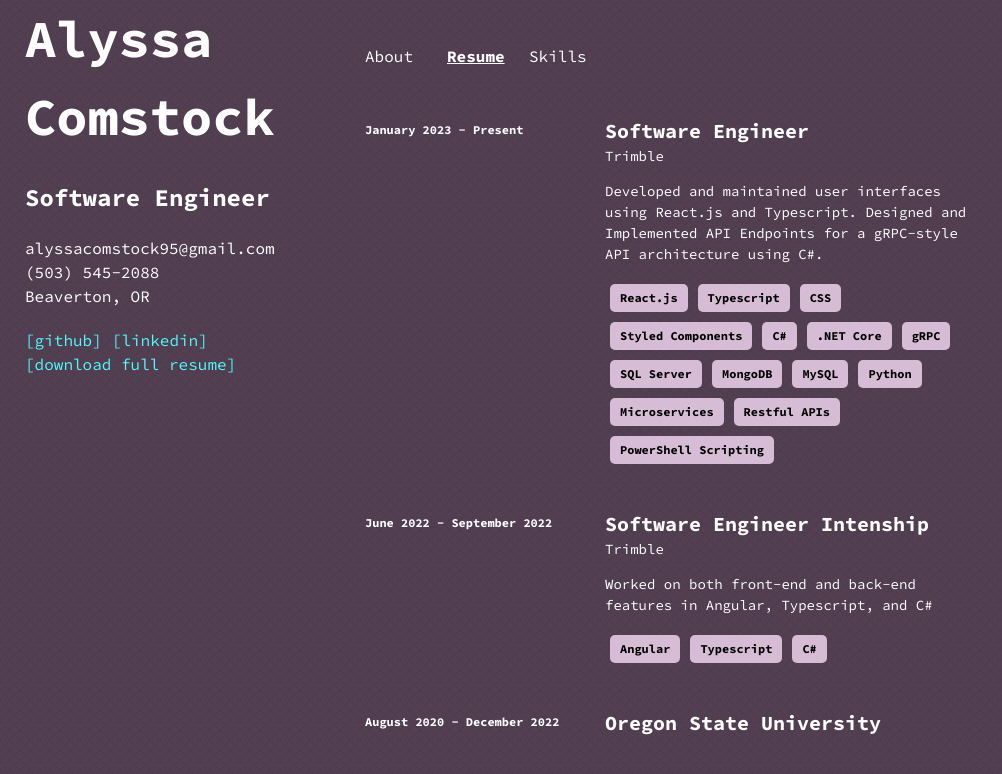
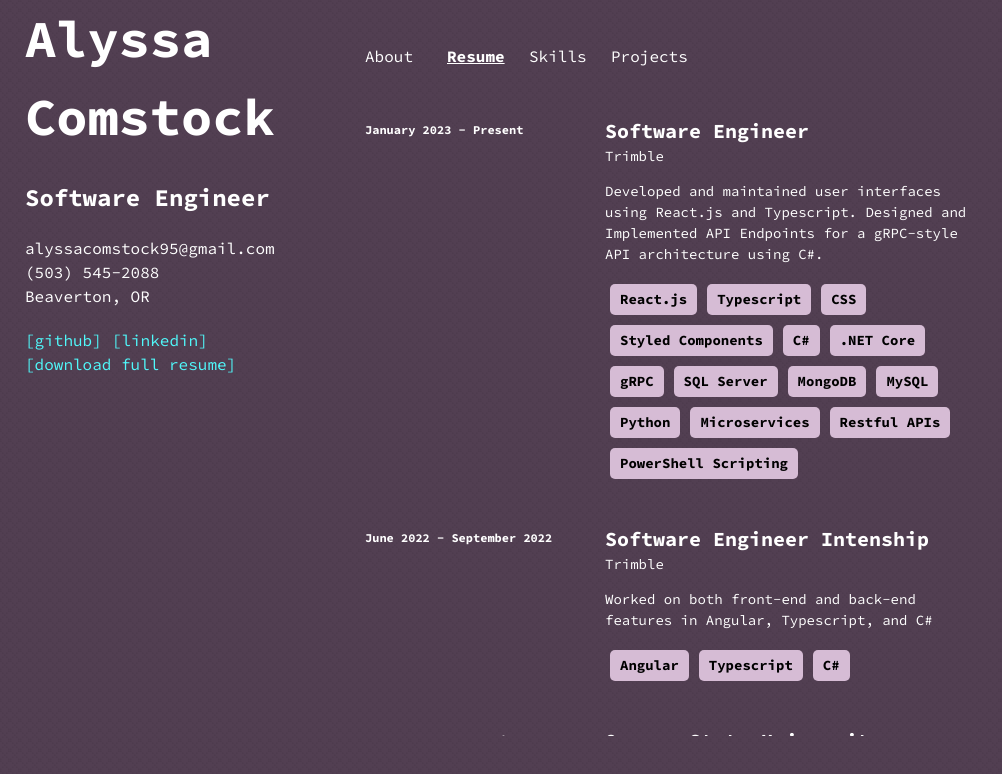
Before and after one commit to TealGlow/personal-site-2026, a React (Vite) app: page / in a window 1280 px wide. Both pictures are taken after a click on the element "Resume". Shown: the top 774 px of the page, without its empty margins (0-1002 px from the left). Built offline with nearby package versions, Linux system fonts and the light colour scheme.

Commit message:
pill component

```diff
--- a/src/components/Content.tsx
+++ b/src/components/Content.tsx
@@ -2,9 +2,10 @@ import styled from "styled-components";
 import ContentNavigation from "./ContentNavigation";
 import { useState } from "react";
 import {NavItems, type NavItemType } from "./ContentModels";
-import About from "./About";
-import Resume from "./Resume";
-import Skills from "./Skills";
+import About from "./Pages/About";
+import Resume from "./Pages/Resume";
+import Skills from "./Pages/Skills";
+import Projects from "./Pages/Projects";
 
 const Content = () => {
   const [currentNavItem, setCurrentNavItem] = useState<NavItemType>(
@@ -37,6 +38,8 @@ const buildContent = (item: NavItemType) => {
       return <Resume />;
     case NavItems.SKILLS:
       return <Skills />;
+    case NavItems.PROJECTS:
+      return <Projects />;
     default:
         throw new Error("Unknown content item");
   }
--- a/src/components/ContentModels.ts
+++ b/src/components/ContentModels.ts
@@ -1,6 +1,7 @@
-export type NavItemType = "About" | "Resume" | "Skills";
+export type NavItemType = "About" | "Resume" | "Skills" | 'Projects';
 export const NavItems = Object.freeze({
   ABOUT: "About",
   RESUME: "Resume",
   SKILLS: "Skills",
+  PROJECTS: "Projects",
 });
--- a/src/components/ContentNavigation.tsx
+++ b/src/components/ContentNavigation.tsx
@@ -26,6 +26,12 @@ const ContentNavigation = ({ currentNavItem, onNavItemClick }: Props) => {
         className={currentNavItem === NavItems.SKILLS ? "active" : ""}
       >
         Skills
+      </NavItem>
+      <NavItem
+        onClick={() => onNavItemClick(NavItems.PROJECTS)}
+        className={currentNavItem === NavItems.PROJECTS ? "active" : ""}
+      >
+        Projects
       </NavItem>
     </Container>
   );
--- /dev/null
+++ b/src/components/Pages/Projects.tsx
@@ -0,0 +1,5 @@
+const Projects = ()=>{
+    return <div>Projects Component</div>;
+}
+
+export default Projects;
--- a/src/components/Resume.tsx
+++ b/src/components/Pages/Resume.tsx
@@ -1,5 +1,5 @@
 import styled from "styled-components";
-import TimelineItem from "./TimelineItem";
+import TimelineItem from "../TimelineItem";
 
 const Resume = () => {
     const resumeItems =[
--- a/src/components/Skills.tsx
+++ b/src/components/Pages/Skills.tsx
@@ -1,5 +1,6 @@
 import React from 'react';
 import styled from 'styled-components';
+import Pill from '../Pill';
 
 const Skills = () => {
     const languages = [
@@ -13,26 +14,26 @@ const Skills = () => {
 
     const tools = [
         "Vim", "Windows Visual Studio", "GitHub", "Git", "NPM", "Postman", "Insomnia", "PyCharm",
-"Hyper Terminal", "Linux", "Ubuntu Linux", "Linux Console", "Figma", "Miro", "Docker", "MySQL Server"
+        "Hyper Terminal", "Linux", "Ubuntu Linux", "Linux Console", "Figma", "Miro", "Docker", "MySQL Server"
     ]
     return (
         <Container>
             <h2>Languages, Libraries, and Frameworks</h2>
 
                 {languages.map((lang, index) => (
-                    <Skill key={index}>{lang}</Skill>
+                    <Pill backgroundColor="#2b202aff" fontColor='white' fontSize='18px'  key={index}>{lang}</Pill>
                 ))}
 
             <h2>Databases and Admin</h2>
 
                 {admin.map((adm, index) => (
-                    <Skill key={index}>{adm}</Skill>
+                    <Pill backgroundColor="#2b202aff" fontColor='white' fontSize='18px'  key={index}>{adm}</Pill>
                 ))}
 
             <h2>Tools and Platforms</h2>
 
                 {tools.map((tool, index) => (
-                    <Skill key={index}>{tool}</Skill>
+                    <Pill backgroundColor="#2b202aff" fontColor='white' fontSize='18px'  key={index}>{tool}</Pill>
                 ))}
 
         </Container>
@@ -44,16 +45,3 @@ export default Skills;
 const Container = styled.div`
     width: 70%;
 `;
-
-const Skill = styled.span`
-    display: inline-block;
-    background-color: #2b202aff;
-    color: white;
-    padding: 5px 10px;
-    border-radius: 5px;
-    margin: 5px;
-    font-size: 18px;
-    font-weight: bold;
-
-    user-select: none;
-`;
--- /dev/null
+++ b/src/components/Pill.tsx
@@ -0,0 +1,29 @@
+import styled from "styled-components";
+
+interface Props{
+    children: React.ReactNode;
+    backgroundColor?: string;
+    fontSize?: string;
+    fontWeight?: string;
+    fontColor?: string;
+}
+
+const Pill = ({children, backgroundColor, fontSize, fontWeight, fontColor}:Props)=>{
+
+    return <Container $fontColor={fontColor} $backgroundColor={backgroundColor} $fontSize={fontSize} $fontWeight={fontWeight}>{children}</Container>;
+}
+
+export default Pill;
+
+const Container = styled.span<{$fontColor?: string; $backgroundColor?: string; $fontSize?: string; $fontWeight?: string}>`
+    display: inline-block;
+    background-color: ${props => props.$backgroundColor || '#d6bcd5ff'};
+    color: ${props => props.$fontColor || 'black'};
+    padding: 5px 10px;
+    border-radius: 5px;
+    margin: 5px;
+    font-size: ${props => props.$fontSize || '14px'};
+    font-weight: bold;
+
+    user-select: none;
+`;
--- a/src/components/TimelineItem.tsx
+++ b/src/components/TimelineItem.tsx
@@ -1,6 +1,7 @@
 
 import React from "react";
 import styled from "styled-components";
+import Pill from "./Pill";
 
 interface Props{
     title: string;
@@ -22,7 +23,7 @@ const TimelineItem = ({ title,  subtitle, date, description, skills }: Props) =>
                 <Description >{description}</Description>
                 {skills && <div>
                         {skills.map((skill, index) => (
-                            <Skill key={index}>{skill}</Skill>
+                            <Pill key={index} fontSize="14px" fontWeight="bold">{skill}</Pill>
                         ))}
 
                 </div>}
@@ -67,16 +68,3 @@ const Subtitle = styled.p`
     margin-top: 0px;
     font-size: 14px;
 `;
-
-const Skill = styled.span`
-    display: inline-block;
-    background-color: #d6bcd5ff;
-    color: black;
-    padding: 5px 10px;
-    border-radius: 5px;
-    margin: 5px;
-    font-size: 12px;
-    font-weight: bold;
-
-    user-select: none;
-`;
```
Also changed, not shown: src/components/Card.tsx (added), src/components/Pages/About.tsx (renamed from src/components/About.tsx).
